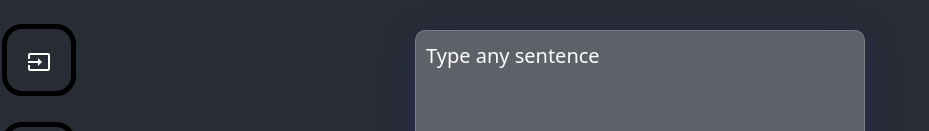
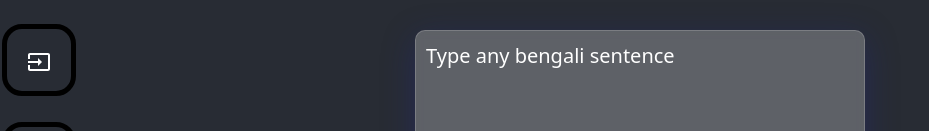
Before and after one commit to Eddie2111/thesis-node-frontend, a React (Create React App) app: page /home in a window 1280 px wide. Shown: the part 173-304 px from the top of the page, without its empty margins (0-929 px from the left). Built offline with nearby package versions, Linux system fonts and the light colour scheme.

Commit message:
push [1.0.0] [online]

```diff
--- a/src/pages/home.js
+++ b/src/pages/home.js
@@ -47,7 +47,7 @@ const Home = () => {
         <br/><br/>
         <div className="card1">
             <form onSubmit={formHandle}>
-                <label className="label">Type any sentence</label>
+                <label className="label">Type any bengali sentence</label>
                 <textarea name="sentence" className="inputbox" rows={5} ></textarea>
                 <button className="button" type="submit">Submit</button>
             </form>
```
